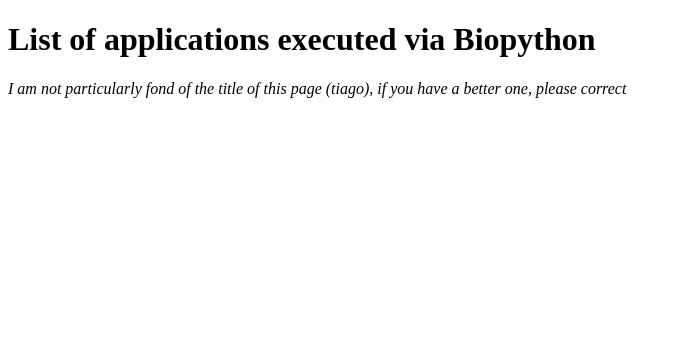
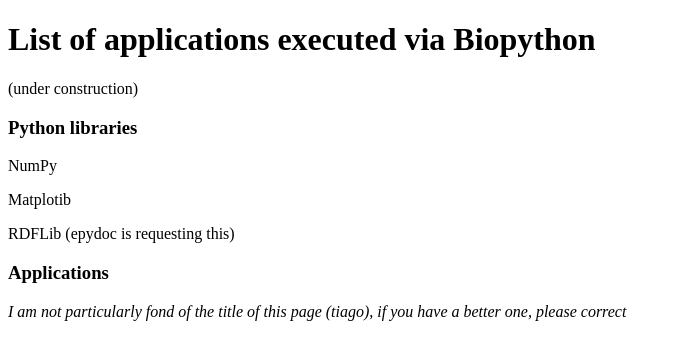
Before and after one commit to biopython/biopython.github.io, a Jekyll site: the page built from wiki/List_of_applications_executed_via_Biopython.md, in a window 1280 px wide. Shown: the top 360 px of the page, without its empty margins (0-682 px from the left). Built offline with Jekyll 4.4.1, drawn with Linux system fonts in a browser that asks for light colours.

Commit message:
Change to wiki page

```diff
--- a/wiki/List_of_applications_executed_via_Biopython.md
+++ b/wiki/List_of_applications_executed_via_Biopython.md
@@ -4,5 +4,17 @@ permalink: wiki/List_of_applications_executed_via_Biopython
 layout: wiki
 ---
 
+(under construction)
+
+### Python libraries
+
+NumPy
+
+Matplotib
+
+RDFLib (epydoc is requesting this)
+
+### Applications
+
 *I am not particularly fond of the title of this page (tiago), if you
 have a better one, please correct*
```
Also changed, not shown: 1 other file.
